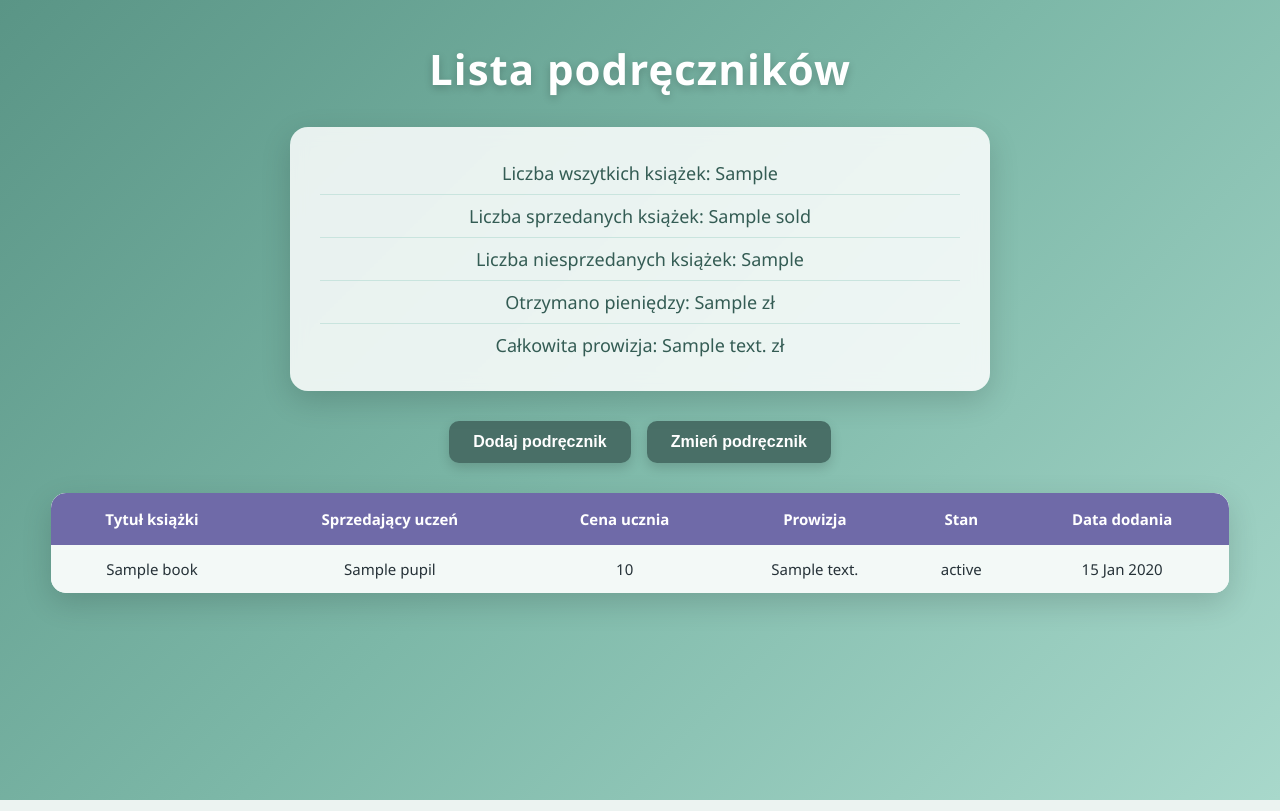
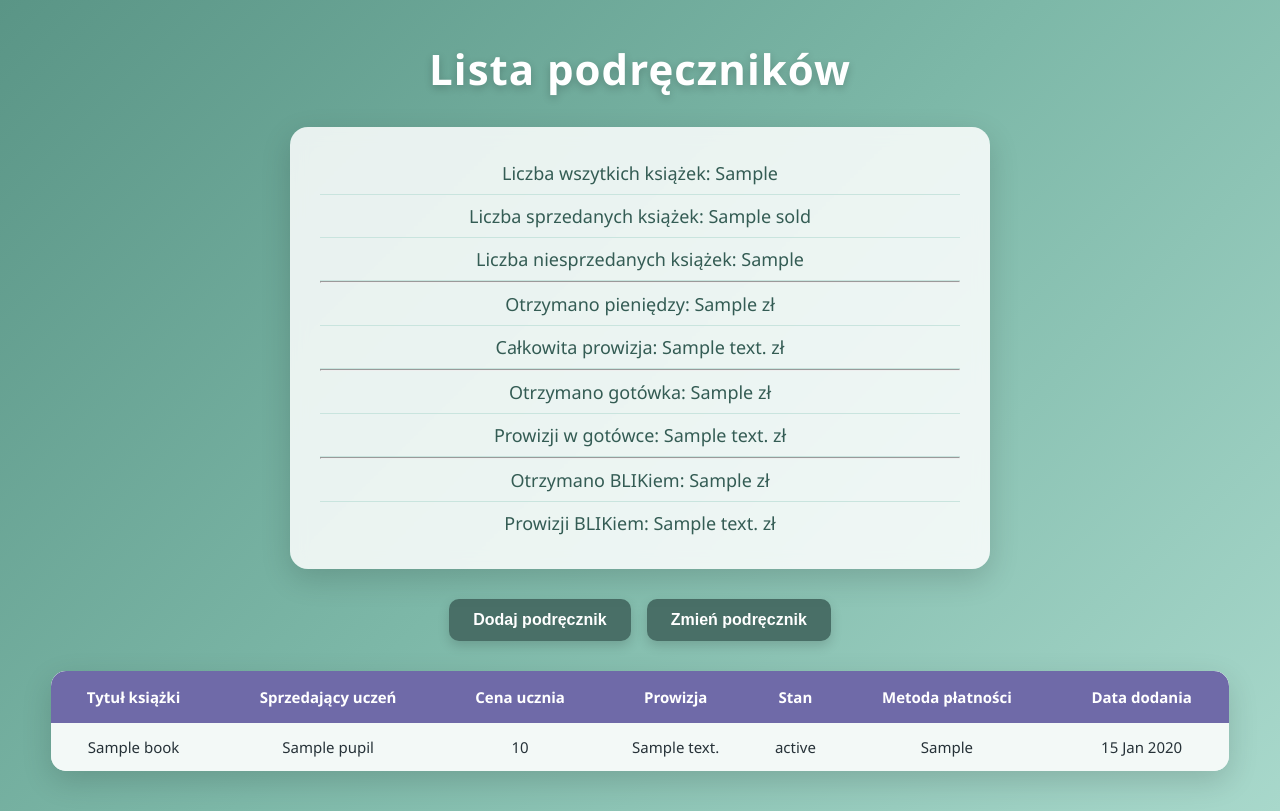
Before and after one commit to Nick536363/kiermasz-podrecznikow, a Node project: template templates/index.ejs in a window 1280 px wide. Run offline with Node 20 templates, Linux system fonts and the light colour scheme; the template is opened without the code that fills it: most values are stand-ins (such as "Sample title", 1, 10 or a date in 2020); some libraries are stand-ins or nearby versions.

Commit message:
Dodano podział na metody płatności

```diff
--- a/index.js
+++ b/index.js
@@ -24,9 +24,10 @@ const all_money_prepare = database.prepare("SELECT SUM(pupil_price) AS money FRO
 const commision_prepare = database.prepare("SELECT SUM(commision) AS commision FROM books WHERE status = 'Sprzedana'")
 const login_data_prepare = database.prepare("SELECT uID, password, salt FROM users WHERE username = ?")
 const new_book_prepare = database.prepare("INSERT INTO books (title, pupil, pupil_price, commision, status, add_date) VALUES (?, ?, ?, ?, ?, ?)",)
-const update_books_preapre = database.prepare("UPDATE books SET title = ?, pupil = ?, pupil_price = ?, commision = ?, status = ? WHERE ID = ?")
+const update_books_preapre = database.prepare("UPDATE books SET title = ?, pupil = ?, pupil_price = ?, commision = ?, status = ?, payment_method = ? WHERE ID = ?")
 const search_on_pupil_prepare = database.prepare("SELECT * FROM books WHERE pupil LIKE ?")
 const search_on_book_prepare = database.prepare("SELECT * FROM books WHERE title LIKE ?")
+const all_payments_prepare = database.prepare("SELECT SUM(pupil_price) AS money FROM books WHERE payment_method=?")
 
 app.get("/", (req, res) => {
     if(!req.session.user){
@@ -38,12 +39,20 @@ app.get("/", (req, res) => {
     const sold = sold_prepare.get()
     const all_money = all_money_prepare.get()
     const commision = commision_prepare.get()
+    const all_cash = all_payments_prepare.get("Gotówka")
+    const all_blik = all_payments_prepare.get("BLIK")
+    const commision_cash = Math.floor(all_cash.money/10)
+    const commision_blik = Math.floor(all_blik.money/10)
     let sell_info = {
         sum_books: all_books.sum_books,
         non_sold: non_sold.not_sold,
         sold: sold.sold,
         all_money: all_money.money+commision.commision,
-        commision: commision.commision
+        commision: commision.commision,
+        all_cash:all_cash.money+commision_cash,
+        commision_cash: commision_cash,
+        all_blik: all_blik.money+commision_blik,
+        commision_blik: commision_blik
     }
     res.render(__dirname+"/templates/index.ejs", {
         books : books,
@@ -110,7 +119,7 @@ app.post("/change", (req, res)=>{
         const all_books = all_books_prepare.get().sum_books
         for(let book_num = 1; book_num <= all_books; book_num++){
             update_books_preapre.get(
-                req.body.title[book_num-1], req.body.pupil[book_num-1], parseInt(req.body.pupil_price[book_num-1]), Math.floor(parseInt(req.body.pupil_price[book_num-1])/10), req.body.status[book_num-1], book_num
+                req.body.title[book_num-1], req.body.pupil[book_num-1], parseInt(req.body.pupil_price[book_num-1]), Math.floor(parseInt(req.body.pupil_price[book_num-1])/10), req.body.status[book_num-1], req.body.payment_method[book_num-1], book_num
             )
         }
         return res.redirect("/")
--- a/templates/index.ejs
+++ b/templates/index.ejs
@@ -205,8 +205,15 @@ tr:nth-child(even):hover td {
         <h3>Liczba wszytkich książek: <%= sell_info.sum_books %></h3>
         <h3>Liczba sprzedanych książek: <%= sell_info.sold %></h3>
         <h3>Liczba niesprzedanych książek: <%= sell_info.non_sold %></h3>
+        <hr>
         <h3>Otrzymano pieniędzy: <%= sell_info.all_money %> zł</h3>
         <h3>Całkowita prowizja: <%= sell_info.commision %> zł</h3>
+        <hr>
+        <h3>Otrzymano gotówka: <%= sell_info.all_cash %> zł</h3>
+        <h3>Prowizji w gotówce: <%= sell_info.commision_cash %> zł</h3>
+        <hr>
+        <h3>Otrzymano BLIKiem: <%= sell_info.all_blik %> zł</h3>
+        <h3>Prowizji BLIKiem: <%= sell_info.commision_blik %> zł</h3>
     </div>
 
     <form method="get" action="/add">
@@ -223,6 +230,7 @@ tr:nth-child(even):hover td {
             <th>Cena ucznia</th>
             <th>Prowizja</th>
             <th>Stan</th>
+            <th>Metoda płatności</th>
             <th>Data dodania</th>
         </tr>
         <% books.forEach((book)=>{%>
@@ -232,6 +240,7 @@ tr:nth-child(even):hover td {
             <td><%= book.pupil_price %></td>
             <td><%= book.commision %></td>
             <td><%= book.status %></td>
+            <td><%= book.payment_method %></td>
             <td><%= book.add_date %></td>
         </tr>
         <%});%>
```
Also changed, not shown: templates/change.ejs (+8 -1 lines).
